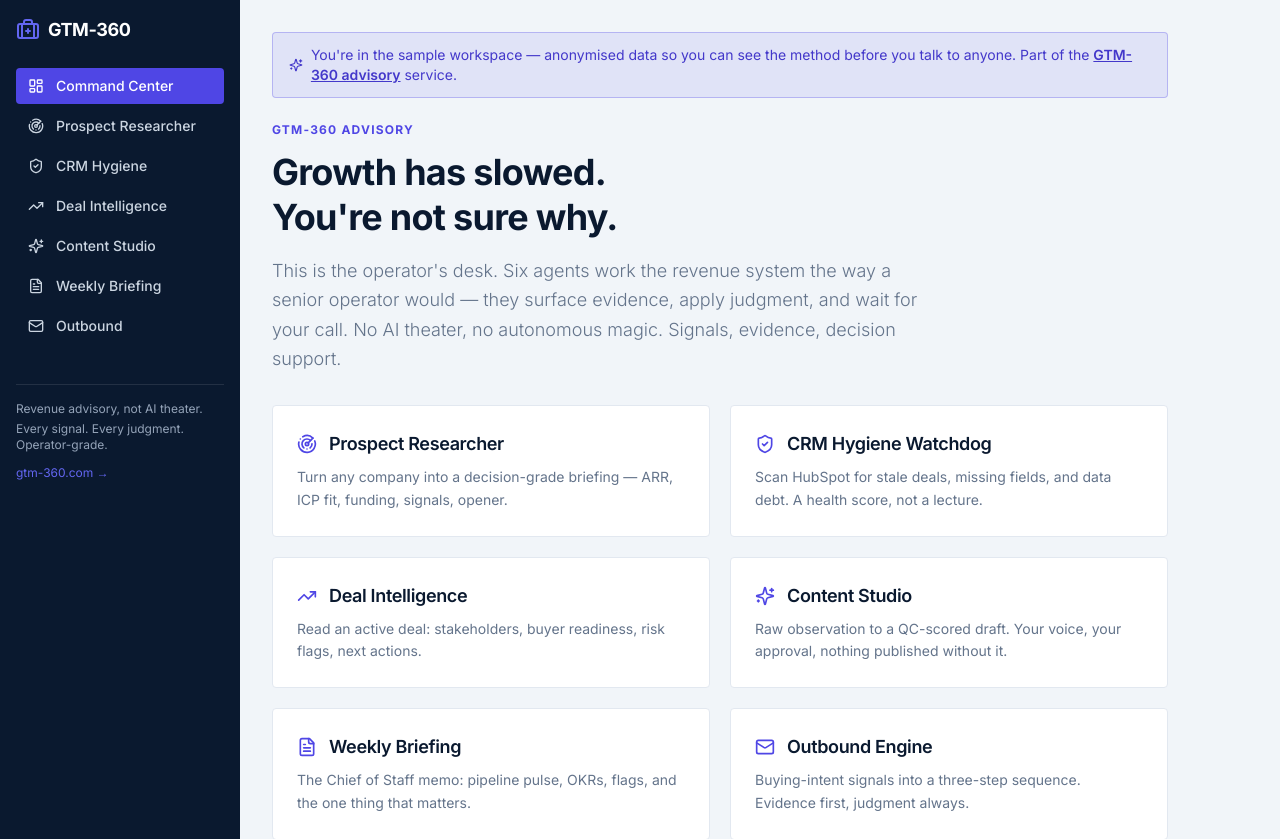
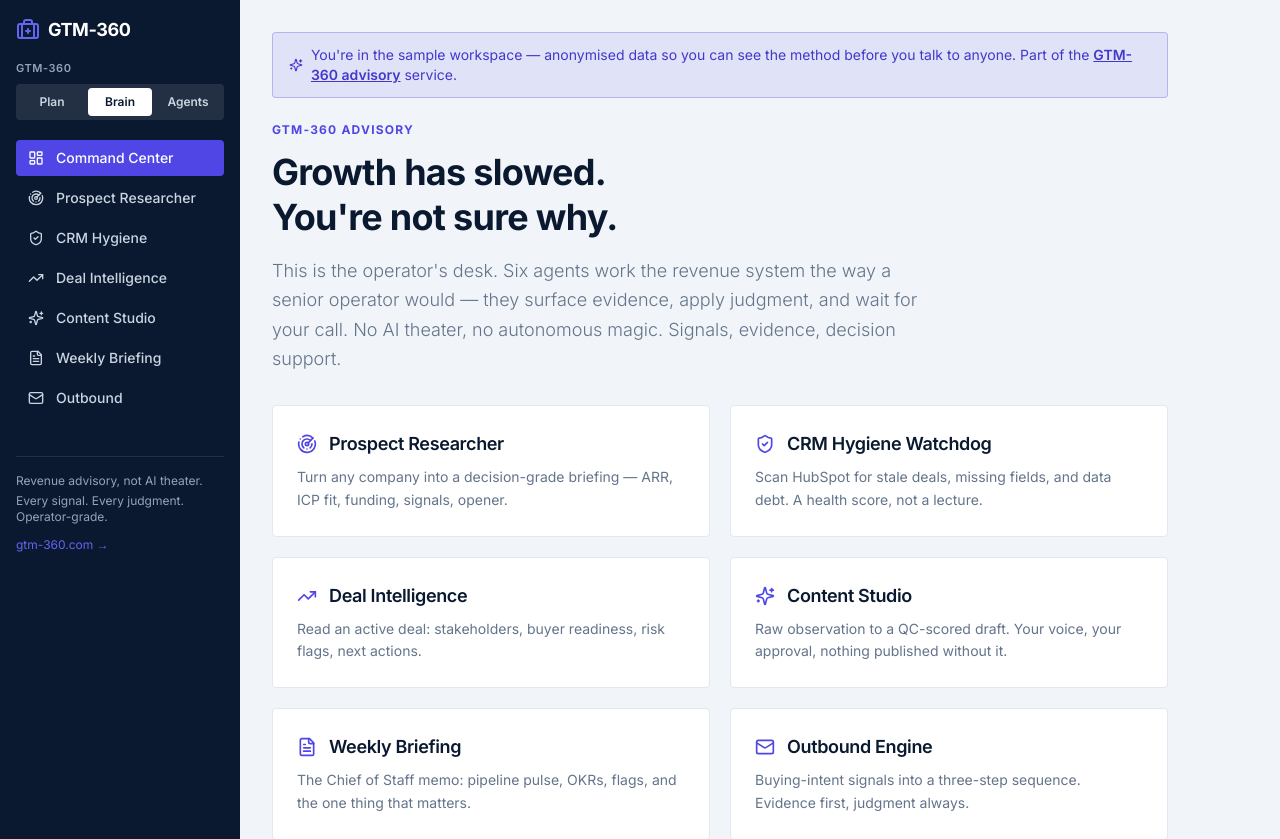
Before and after one commit to sameerjoshy/gtm360, a React (Vite) app in the folder apps/web/: page / in a window 1280 px wide. Shown: the top 839 px of the page. Built offline with nearby package versions, Linux system fonts and the light colour scheme; no server answers.

Commit message:
Add product switcher + link briefing OKRs to Plan (single source of truth)

```diff
--- a/apps/web/src/components/Layout.jsx
+++ b/apps/web/src/components/Layout.jsx
@@ -20,14 +20,42 @@
   { to: "/outbound", label: "Outbound", icon: Mail },
 ];
 
+const products = [
+  { key: "plan", name: "Plan", url: "https://okr.gtm-360.com" },
+  { key: "brain", name: "Brain", url: "https://gtm-360.com" },
+  { key: "agents", name: "Agents", url: "https://agents.gtm-360.com" },
+];
+
 export function Layout() {
   return (
     <div className="flex min-h-screen bg-secondary">
       <aside className="w-60 shrink-0 bg-primary text-white p-4">
-        <div className="mb-6 flex items-center gap-2">
+        <div className="mb-4 flex items-center gap-2">
           <BriefcaseMedical className="h-6 w-6 text-accent-400" />
           <span className="text-lg font-bold tracking-tight">GTM-360</span>
         </div>
+
+        <div className="mb-5">
+          <p className="mb-1.5 text-[11px] uppercase tracking-wider text-slate-400 font-semibold">GTM-360</p>
+          <div className="flex gap-1 rounded bg-white/10 p-1">
+            {products.map((p) => (
+              p.key === "brain" ? (
+                <span key={p.key} className="flex-1 text-center text-xs font-semibold py-1.5 rounded bg-white text-primary">
+                  {p.name}
+                </span>
+              ) : (
+                <a
+                  key={p.key}
+                  href={p.url}
+                  className="flex-1 text-center text-xs font-semibold py-1.5 rounded text-slate-300 hover:text-white hover:bg-white/20 transition-colors cursor-pointer"
+                >
+                  {p.name}
+                </a>
+              )
+            ))}
+          </div>
+        </div>
+
         <nav className="space-y-1">
           {nav.map(({ to, label, icon: Icon, end }) => (
             <NavLink
```
Also changed, not shown: 1 other file (tests, documents, lock files or other folders).
